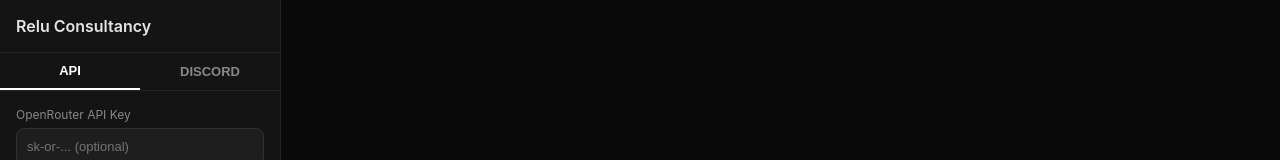
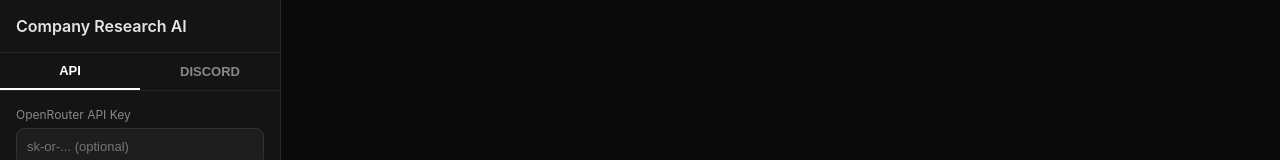
Before and after one commit to Bhagwat44551/Company-research-ai, a React (Create React App) app in the folder frontend/: page / in a window 1280 px wide. Shown: the top 160 px of the page. Built offline with nearby package versions, Linux system fonts and the light colour scheme.

Commit message:
Fixed models

```diff
--- a/frontend/src/App.js
+++ b/frontend/src/App.js
@@ -20,9 +20,9 @@ function App() {
     { label: 'Free Model (Auto)', value: 'openrouter/free' },
     { label: 'Claude Sonnet 4', value: 'anthropic/claude-sonnet-4' },
     { label: 'GPT-4o', value: 'openai/gpt-4o' },
-    { label: 'Gemini 3.5 Flash', value: 'google/gemini-3.5-flash' },
     { label: 'DeepSeek R1 (Free)', value: 'deepseek/deepseek-r1:free' },
-    { label: 'Llama 3.3 70B (Free)', value: 'meta-llama/llama-3.3-70b-instruct:free' },
+    { label: 'Llama 3.3 70B (Free)', value: 'meta-llama/llama-3.3-70b:free' },
+    { label: 'Gemini 2.0 Flash (Free)', value: 'google/gemini-2.0-flash-exp:free' },
   ];
 
   const examples = ['stripe.com', 'Tesla', 'Microsoft', 'OpenAI'];
@@ -77,7 +77,7 @@ function App() {
   return (
     <div className="app-container">
       <aside className="sidebar">
-        <div className="sidebar-header">Relu Consultancy</div>
+        <div className="sidebar-header">Company Research AI</div>
         <div className="tab-row">
           <button className={`tab-btn ${activeTab === 'api' ? 'active' : ''}`} onClick={() => setActiveTab('api')}>API</button>
           <button className={`tab-btn ${activeTab === 'discord' ? 'active' : ''}`} onClick={() => setActiveTab('discord')}>DISCORD</button>
```
